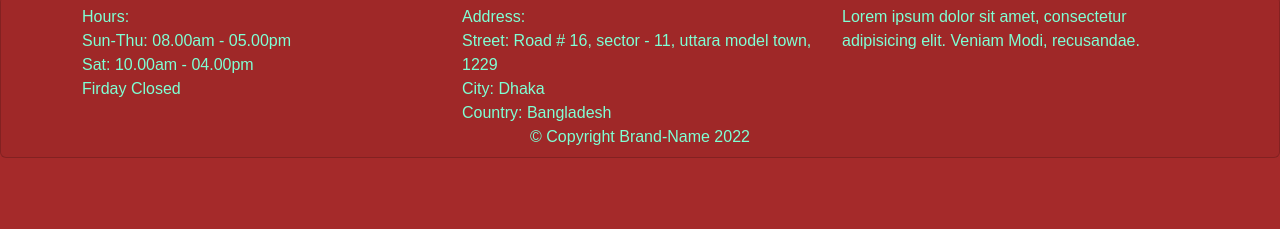
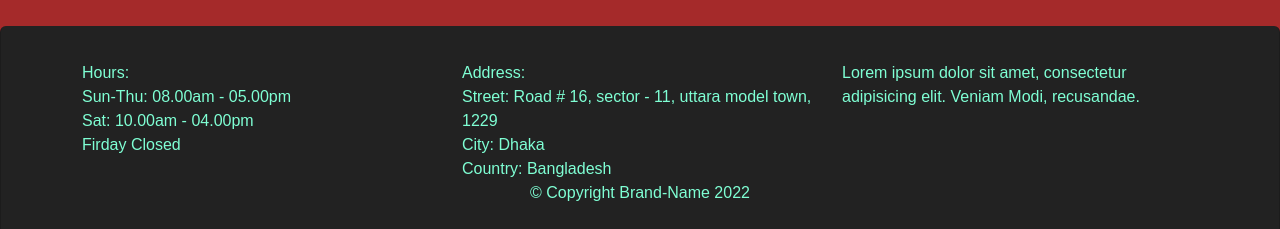
Before and after one commit to Mahtab-Hossain/startup, a plain HTML site: page index.html in a window 1280 px wide. Shown: the part 1135-1364 px from the top of the page. Before the commit the page ends 1293 px from the top, so only its background shows below. Drawn offline with nearby package versions, Linux system fonts and the light colour scheme.

Commit message:
modified card-footer class for footer

```diff
--- a/style.css
+++ b/style.css
@@ -202,3 +202,10 @@ body{
         margin: 0 auto 15px;
     }
 }
+.card-footer{
+    margin-top: 30px;
+    padding-top: 35px;
+    padding-bottom: 30px;
+    background-color: #222;
+    border-top: 0;
+}
```
